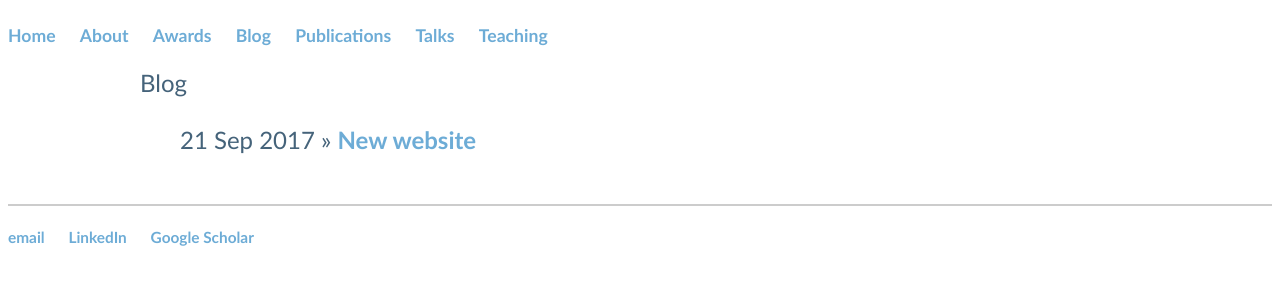
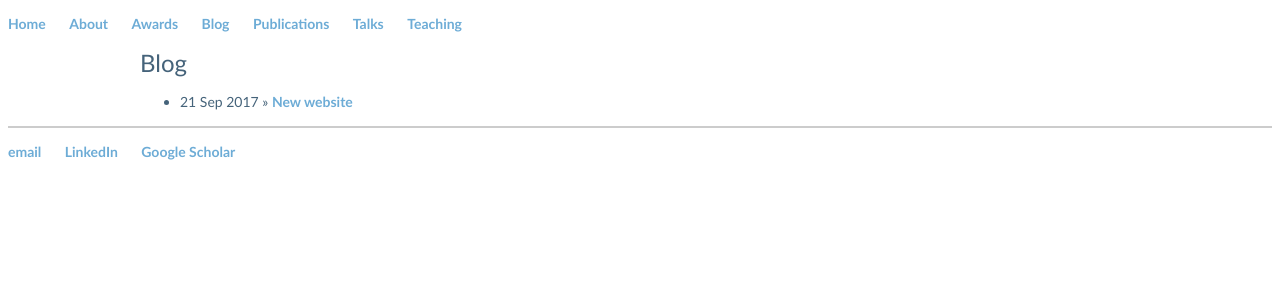
Before and after one commit to Hadrien-Montanelli/Hadrien-Montanelli.github.io, a Jekyll site: the page built from blog/index.html, in a window 1280 px wide. Shown: the top 300 px of the page. Built offline with Jekyll 4.4.1, drawn with Linux system fonts in a browser that asks for light colours.

Commit message:
Update main.css

```diff
--- a/css/main.css
+++ b/css/main.css
@@ -65,20 +65,30 @@ p {
 }
 ul {
 	font-family: Futura, 'Trebuchet MS', Arial, sans-serif;
-	font-size: 1.1em;
-    	line-height: 2em;
-    	color: rgb(69, 99, 122);
+	font-size: 14px;
+	font-style: normal;
+	font-variant: normal;
+	font-weight: 400;
+	line-height: 20px;
+	color: rgb(69, 99, 122);
 }
 ul.posts {
 	font-family: Futura, 'Trebuchet MS', Arial, sans-serif;
-	margin: 20px auto 40px;
-    	font-size: 1.5em;
-    	color: rgb(69, 99, 122);
+	font-size: 14px;
+	font-style: normal;
+	font-variant: normal;
+	font-weight: 400;
+	line-height: 20px;
+	color: rgb(69, 99, 122);
 }
 ul.posts li {
-    	font-family: Futura, 'Trebuchet MS', Arial, sans-serif;
-    	list-style: none;
-    	color: rgb(69, 99, 122);
+	font-family: Futura, 'Trebuchet MS', Arial, sans-serif;
+	font-size: 14px;
+	font-style: normal;
+	font-variant: normal;
+	font-weight: 400;
+	line-height: 20px;
+	color: rgb(69, 99, 122);
 }
 hr {
     	margin: 20px 0;
```
